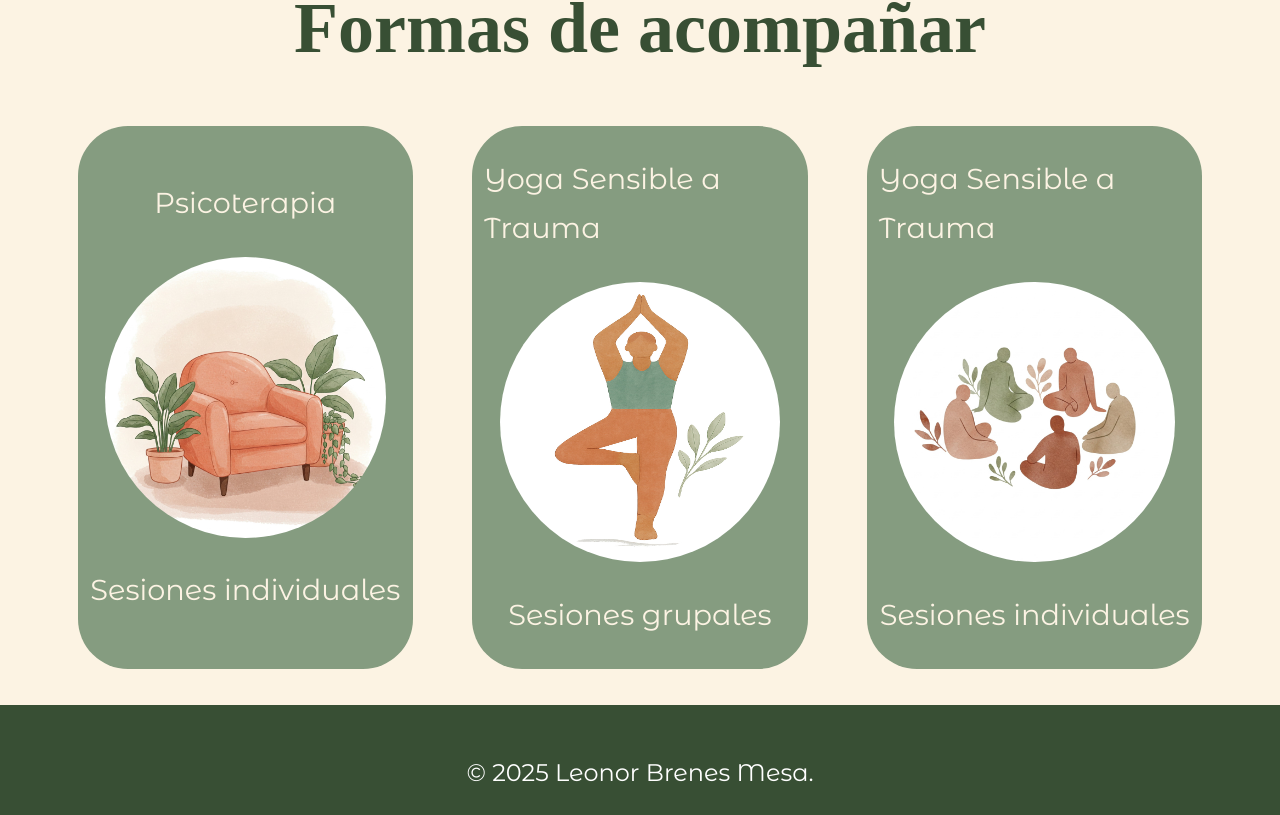
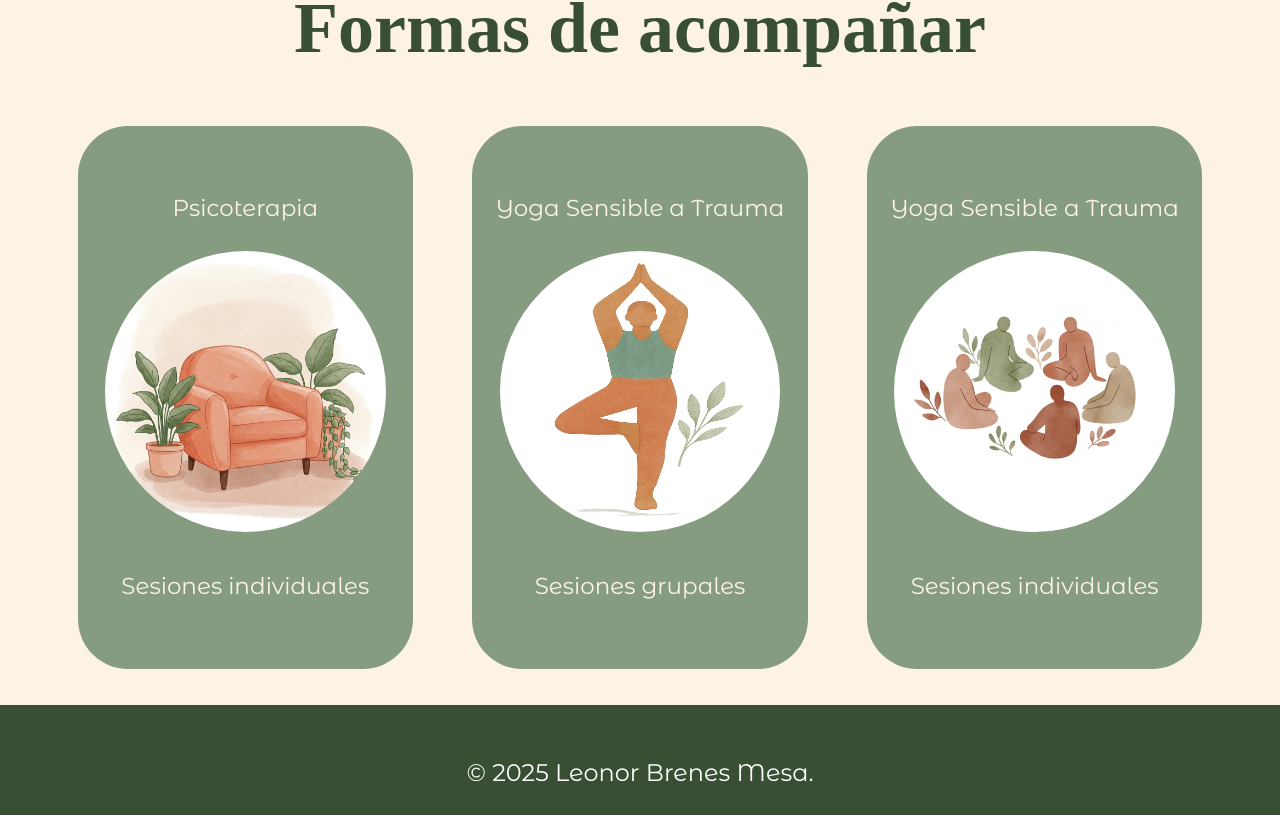
Before and after one commit to gbrenesm/hogar-corporal, an Astro site: page / in a window 1280 px wide. Shown: the part 2259-3074 px from the top of the page. Built offline with nearby package versions, Linux system fonts and the light colour scheme; Astro itself is replaced by a stand-in of ours; a web font is replaced by a local one.

Commit message:
Fix styles for cards in home

```diff
--- a/src/components/Cards.astro
+++ b/src/components/Cards.astro
@@ -14,9 +14,10 @@
 const images = import.meta.glob<{ default: ImageMetadata }>('/src/assets/*.{jpeg,jpg,png,gif}');
 if (!images[imagePath]) throw new Error(`"${imagePath}" does not exist in glob: "src/assets/*.{jpeg,jpg,png,gif}"`);
 ---
-
-<a href={link} class="card">
-  <p>{title}</p>
-  <Image src={images[imagePath]()} alt={altText} />
-  <p>{subtitle}</p>
-</a>
+<div class="card">
+  <a href={link}>
+    <p>{title}</p>
+    <Image src={images[imagePath]()} alt={altText} />
+    <p>{subtitle}</p>
+  </a>
+</div>
--- a/src/styles/cards.css
+++ b/src/styles/cards.css
@@ -1,14 +1,14 @@
 .card {
   background-color: var(--green-light);
   border-radius: 50px;
-  color: var(--cream);
   display: flex;
   flex-direction: column;
   justify-content: center;
   align-items: center;
-  font-size: 1em;
+  font-size: 1.5em;
   padding: 1%;
   margin: 2.5%;
+  text-align: center;
   img {
     border-radius: 50%;
     max-width: 90%;
@@ -16,8 +16,10 @@
     margin: 0 5%;
     aspect-ratio: 1/1;
   }
+  a {
+    color: var(--cream);
+  }
 }
-
 
 @media (min-width: 576px) {
   .card {
```
